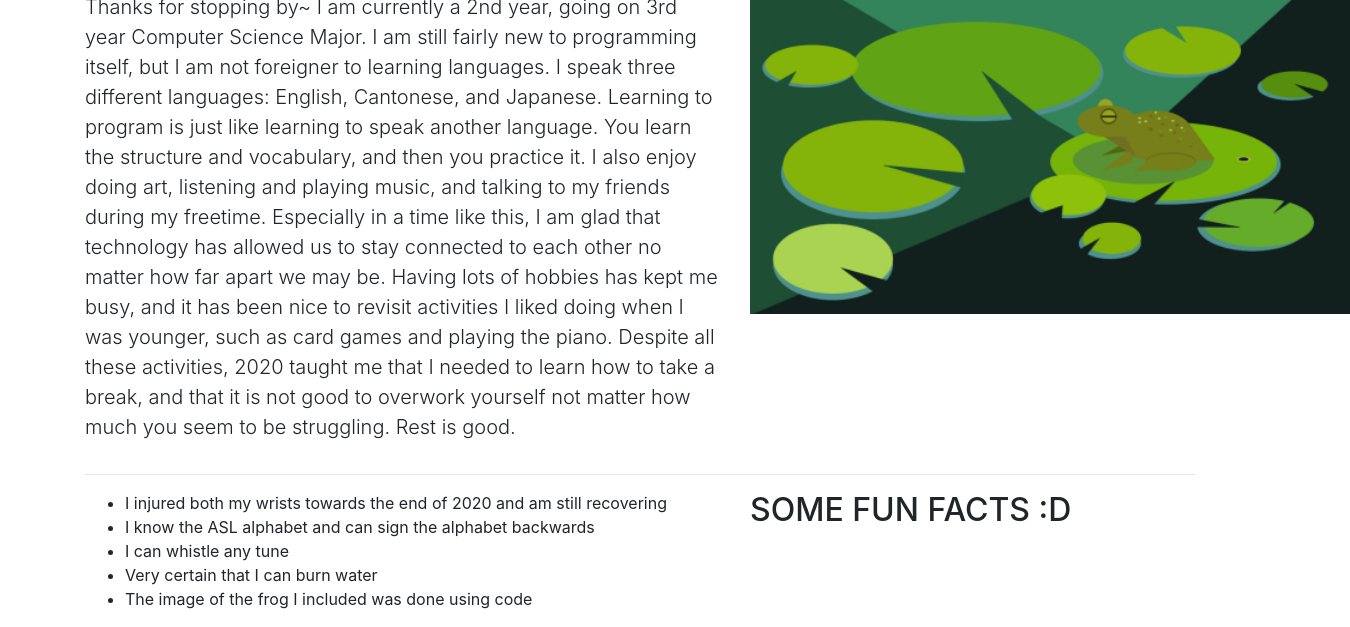
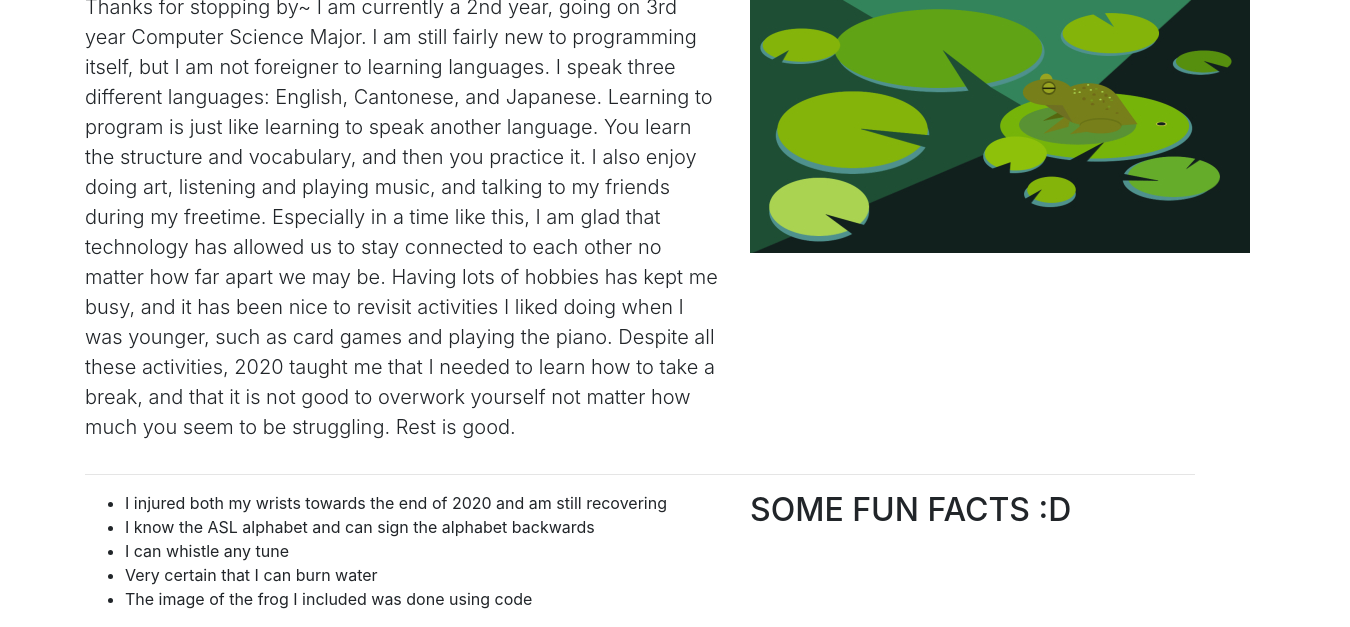
Before and after one commit to timmifridgy/BootstrapActivity, a plain HTML site: page index.html in a window 1280 px wide. Shown: the part 327-954 px from the top of the page, 1350 px wide, since content can reach past the window. Drawn offline with nearby package versions, Linux system fonts and the light colour scheme.

Commit message:
Update index.html

```diff
--- a/index.html
+++ b/index.html
@@ -35,7 +35,7 @@
         Despite all these activities, 2020 taught me that I needed to learn how to take a break, and that it is not good to overwork yourself not matter how much you seem to be struggling. Rest is good.  </p>
       </div>
       <div class="col-md-5">
-        <img src="froggie.jpg" alt="Tiffany Tran" width="600" height="368">
+        <img src="froggie.jpg" alt="Tiffany Tran" width="500" height="307">
 
       </div>
     </div>
```
